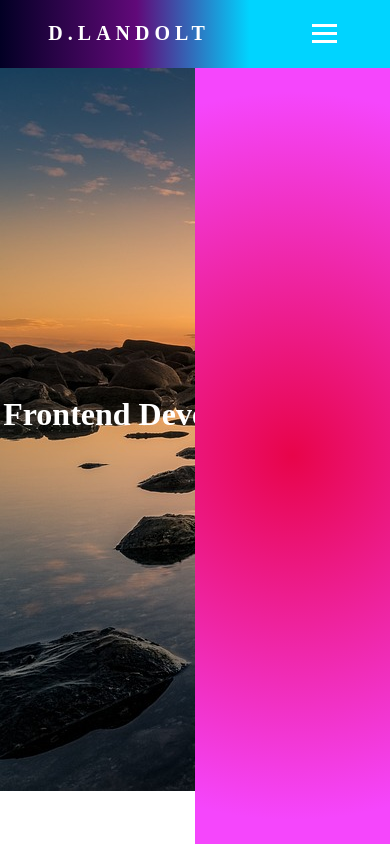
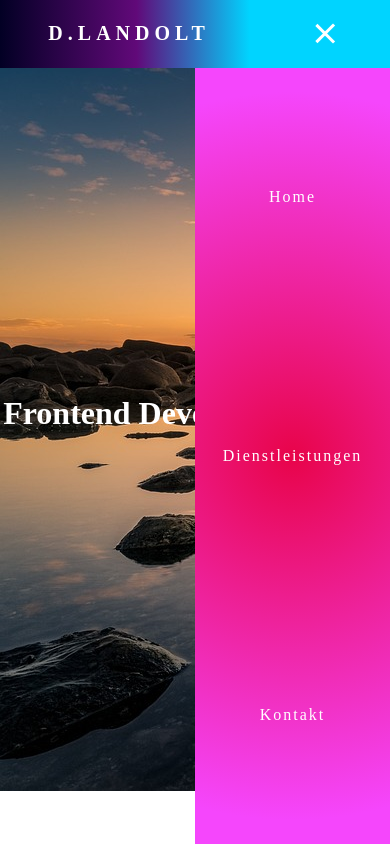
Before and after one commit to diego-monfort-landolt/navbarjs, a plain HTML site: page index.html in a window 390 px wide. Both pictures are taken after a click on the element 324 px from the left and 33 px from the top of the page. Shown: the top 844 px of the page. Drawn offline with Linux system fonts and the light colour scheme.

Commit message:
update 3
finish

```diff
--- a/app.js
+++ b/app.js
@@ -7,13 +7,17 @@ const navSlide = () => {
         nav.classList.toggle('nav-active');
            //Animate Links
         navLinks.forEach((link, index) => {
-        if(link.style.animation){
-            link.style.animation = ''
+        if (link.style.animation) {
+            link.style.animation = '';
         } else {
-            link.style.animation = `navLinksFade 0.5s ease forwards ${index / 7 + 1.5}s`;
+            link.style.animation = `navLinkFade 0.5s ease forwards ${index / 7 + 0.5}s`;
 
          }
       });
+
+      //burger animation
+      burger.classList.toggle('toggle')
+
     });
 }
 
--- a/style.css
+++ b/style.css
@@ -42,6 +42,7 @@ nav {
     height: 3px;
     background-color: #fff;
     margin: 5px;
+    transition: all 0.3s ease;
 }
 
 .background-img {
@@ -61,17 +62,23 @@ width: 100%;
     display: flex;
     justify-content: center;
     align-items: center;
+    flex-wrap: wrap;
 
     color: #fff;
-    border: red 1px solid;
     margin: -400px;
-    flex-wrap: wrap;
+
 
 }
 
 
 
 
+@media screen and (max-width:1024px) {
+    .nav-links {
+        width: 50%;
+    }
+
+}
 
 
 
@@ -84,6 +91,7 @@ width: 100%;
         overflow-x: hidden;
         color: #fff;
     }
+
    .nav-links {
         position: absolute;
         right: 0px;
@@ -108,6 +116,7 @@ width: 100%;
     }
     .burger {
         display: block;
+        cursor: pointer;
     }
 }
 
@@ -127,3 +136,13 @@ width: 100%;
     }
 
 }
+
+.toggle .line1 {
+    transform: rotate(-45deg) translate(-5px, 6px);
+}
+.toggle .line2 {
+    opacity: 0;
+}
+.toggle .line3 {
+    transform: rotate(45deg) translate(-5px, -6px);
+}
```
